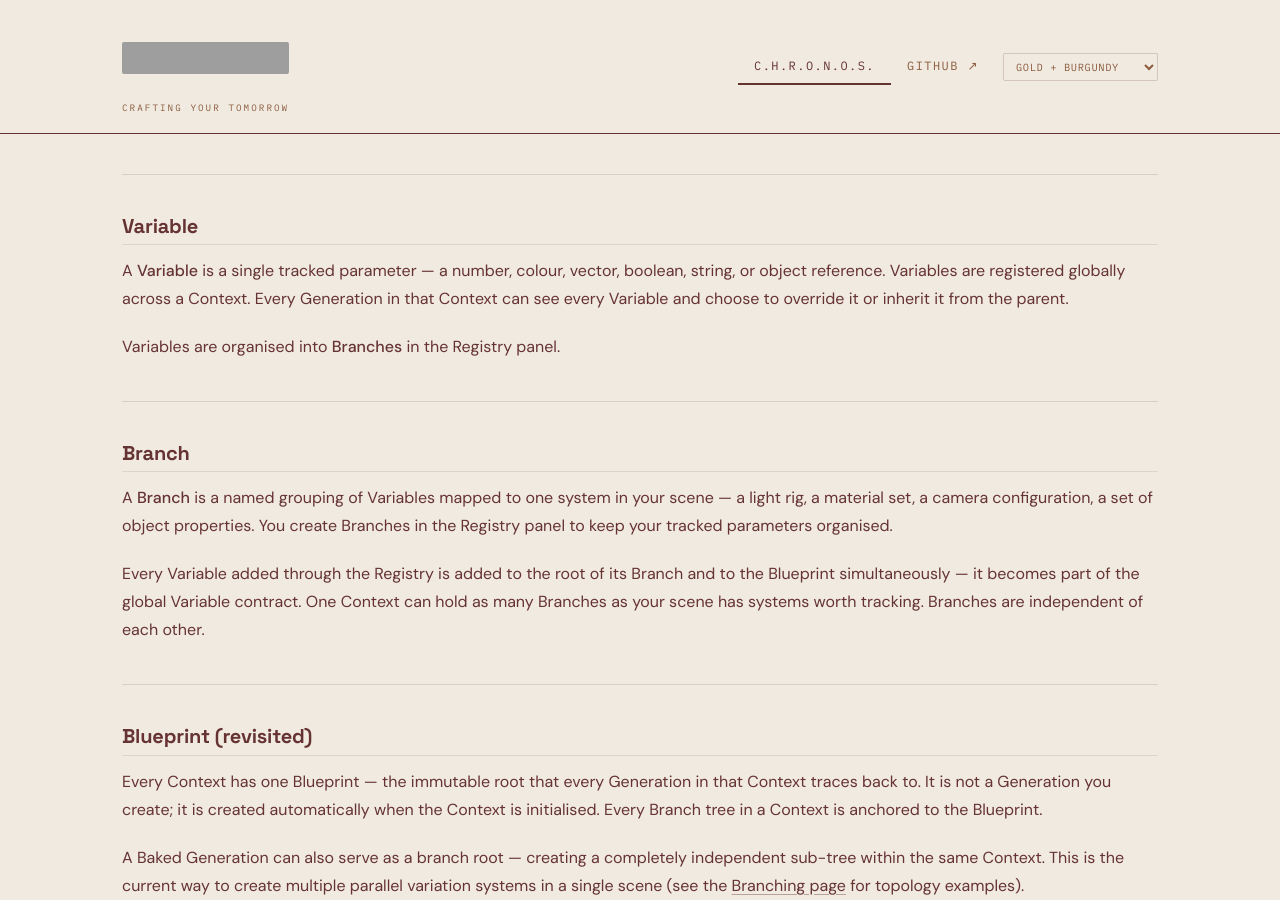
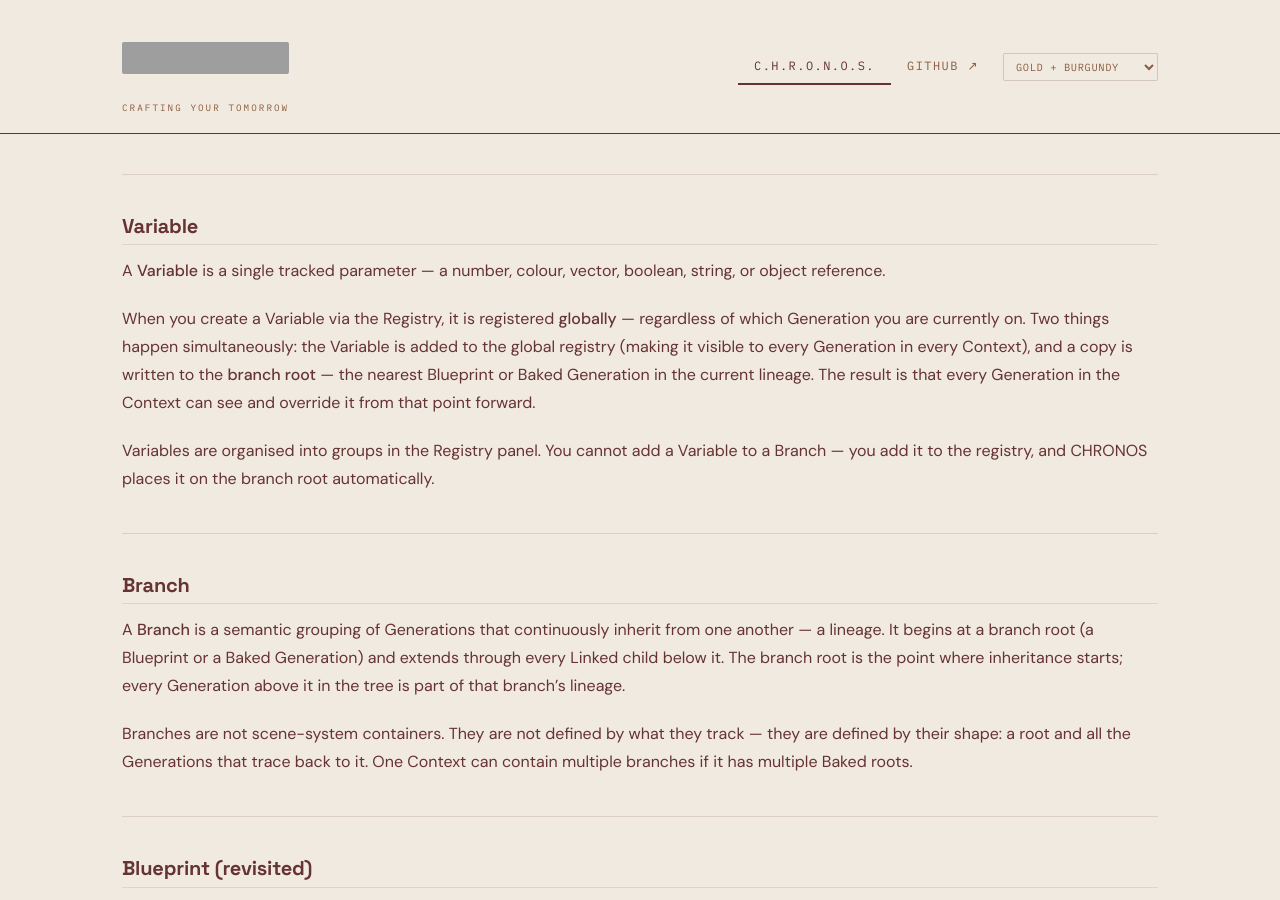
Before and after one commit to 3PO-3D/3po-3d.github.io, a Jekyll site: the page built from chronos/workflow.md, in a window 1280 px wide and 900 px high, scrolled down 1025 px. Built offline with Jekyll 4.4.1, drawn with Linux system fonts in a browser that asks for light colours; some of the changed text lies outside the part shown; grey boxes are pictures that could not be loaded.

Commit message:
fix(workflow): correct Branch and Variable definitions — Branch is a lineage, not a scene-system container

```diff
--- a/chronos/workflow.md
+++ b/chronos/workflow.md
@@ -30,17 +30,19 @@
 
 <h3 class="section-subheading">Variable</h3>
 
-A **Variable** is a single tracked parameter — a number, colour, vector, boolean, string, or object reference. Variables are registered globally across a Context. Every Generation in that Context can see every Variable and choose to override it or inherit it from the parent.
+A **Variable** is a single tracked parameter — a number, colour, vector, boolean, string, or object reference.
 
-Variables are organised into **Branches** in the Registry panel.
+When you create a Variable via the Registry, it is registered **globally** — regardless of which Generation you are currently on. Two things happen simultaneously: the Variable is added to the global registry (making it visible to every Generation in every Context), and a copy is written to the **branch root** — the nearest Blueprint or Baked Generation in the current lineage. The result is that every Generation in the Context can see and override it from that point forward.
+
+Variables are organised into groups in the Registry panel. You cannot add a Variable to a Branch — you add it to the registry, and CHRONOS places it on the branch root automatically.
 
 ---
 
 <h3 class="section-subheading">Branch</h3>
 
-A **Branch** is a named grouping of Variables mapped to one system in your scene — a light rig, a material set, a camera configuration, a set of object properties. You create Branches in the Registry panel to keep your tracked parameters organised.
+A **Branch** is a semantic grouping of Generations that continuously inherit from one another — a lineage. It begins at a branch root (a Blueprint or a Baked Generation) and extends through every Linked child below it. The branch root is the point where inheritance starts; every Generation above it in the tree is part of that branch's lineage.
 
-Every Variable added through the Registry is added to the root of its Branch and to the Blueprint simultaneously — it becomes part of the global Variable contract. One Context can hold as many Branches as your scene has systems worth tracking. Branches are independent of each other.
+Branches are not scene-system containers. They are not defined by what they track — they are defined by their shape: a root and all the Generations that trace back to it. One Context can contain multiple branches if it has multiple Baked roots.
 
 ---
 
@@ -153,7 +155,7 @@
 | **Baked Generation** | Full snapshot — sealed at creation, immune to parent changes |
 | **Blueprint** | Immutable root Generation per Context — auto-created, never editable at runtime |
 | **Variable** | A single tracked parameter with a name and type |
-| **Branch** | A named grouping of Variables mapped to a scene system |
+| **Branch** | A lineage — a branch root and all Generations that continuously inherit from it |
 | **Context** | The active Cinema 4D Take — CHRONOS reads and writes to the active Context |
 | **Active Position** | The currently selected Generation in a Context — what child Contexts inherit from |
 
```
